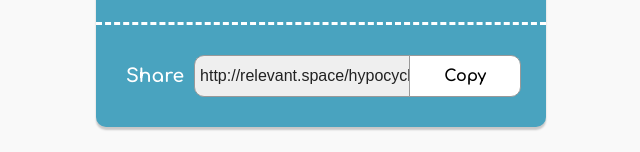
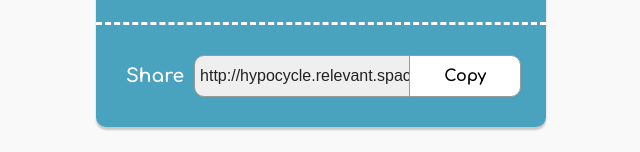
Before and after one commit to not-dalia/the-hypocycle, a plain HTML site: page index.html in a window 1280 px wide. Shown: the part 920-1072 px from the top of the page, 327-967 px from the left. Drawn offline with nearby package versions, Linux system fonts and the light colour scheme.

Commit message:
fixed link

```diff
--- a/index.html
+++ b/index.html
@@ -484,7 +484,7 @@
     }
 
     function updateLink() {
-      var link = "http://relevant.space/hypocycle/?";
+      var link = "http://hypocycle.relevant.space/?";
       link += 'c=' + encodeURIComponent($('#circ-count').val());
       link += '&l=' + encodeURIComponent($('#anim-length').val());
       link += '&d=' + encodeURIComponent($('#anim-delay').val());
```
